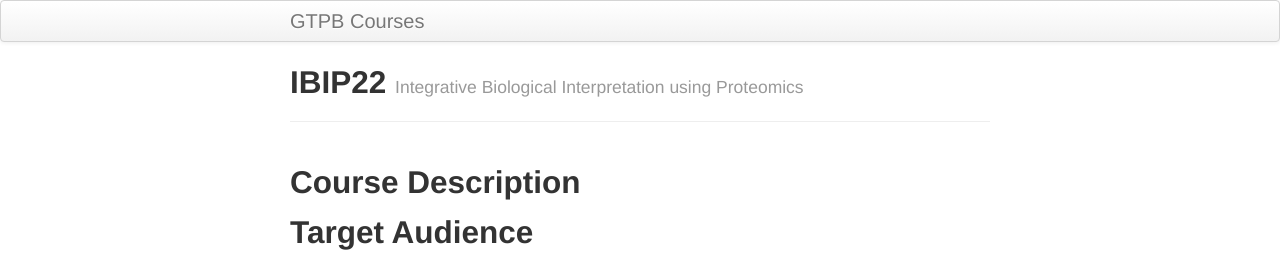
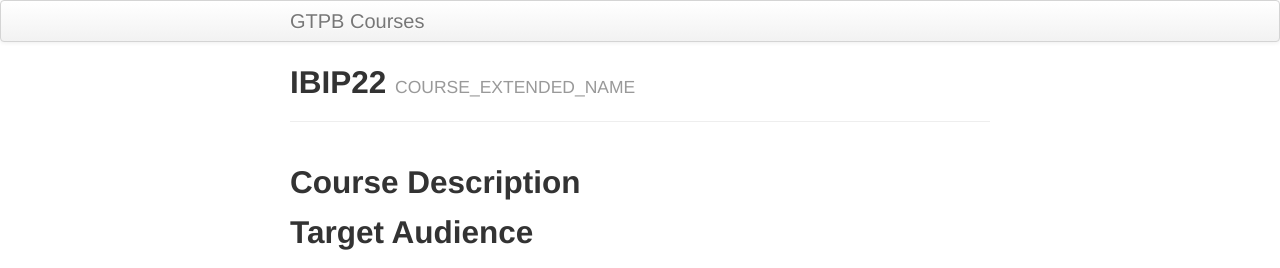
Before and after one commit to GTPB/IBIP22, a Jekyll site: the page built from index.md, in a window 1280 px wide. Shown: the top 268 px of the page. Built offline with Jekyll 4.4.1, drawn with Linux system fonts in a browser that asks for light colours; our own code applies the rules of GitHub Pages for plain Markdown files.

Commit message:
change name index

```diff
--- a/index.md
+++ b/index.md
@@ -8,7 +8,7 @@
   # Course details
        # "name" -> The acronym and extended name of the course, separated by " - "
        # "description" -> Short description of the course
-  name: "IBIP22 - Integrative Biological Interpretation using Proteomics"
+  name: "IBIP22 - COURSE_EXTENDED_NAME"
   description: ""
 
   # Keywords -> Consult EDAM:Topic
```
